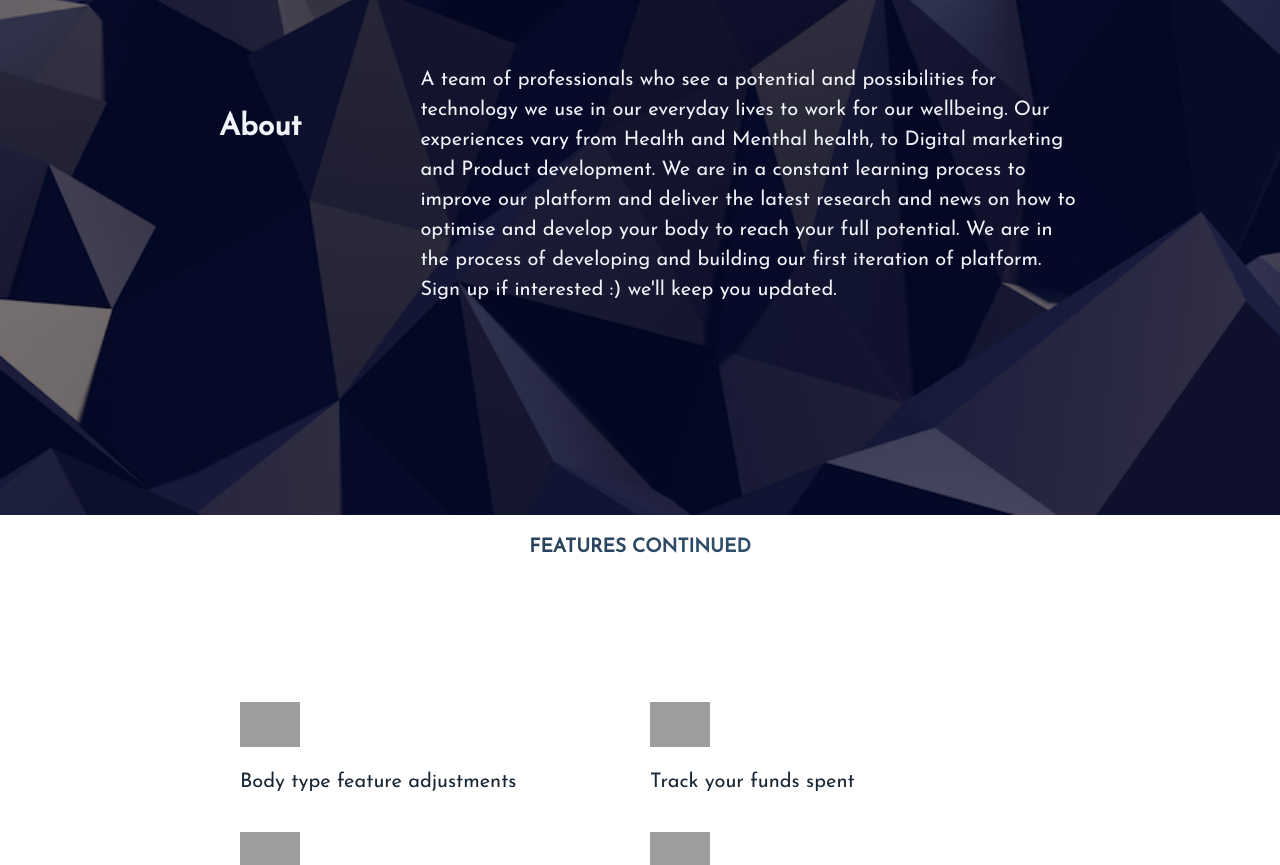
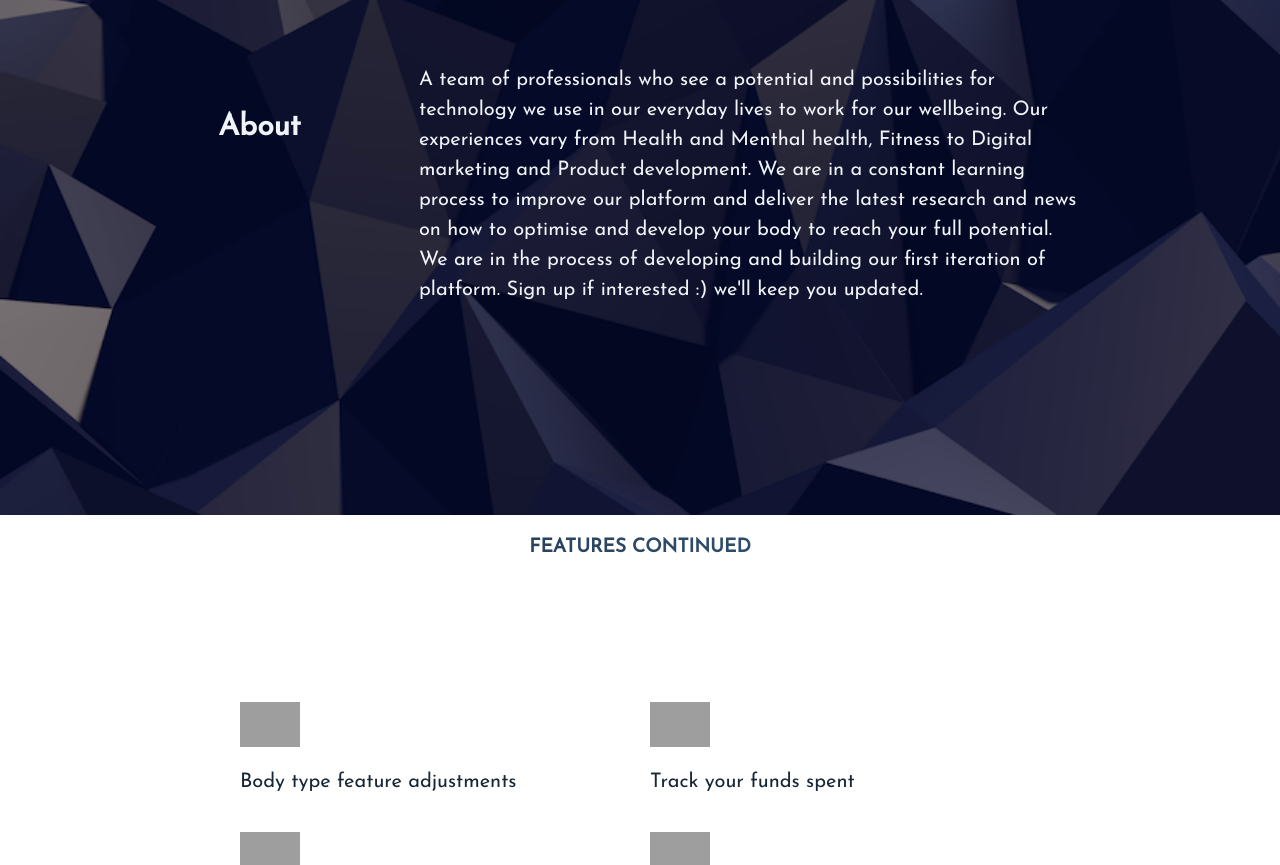
Before and after one commit to linardsb/landing-page, a Gatsby site: page / in a window 1280 px wide. Shown: the part 3114-3979 px from the top of the page. Built offline with nearby package versions, Linux system fonts and the light colour scheme; Gatsby itself is replaced by a stand-in of ours; grey boxes are pictures that could not be loaded; a web font is replaced by a local one.

Commit message:
added content to index.js

```diff
--- a/src/pages/index.js
+++ b/src/pages/index.js
@@ -110,7 +110,7 @@ const IndexPage = () => (
     title="About"
     text="A team of professionals who see a potential and possibilities for
     technology we use in our everyday lives to work for our wellbeing. Our experiences vary from
-    Health and Menthal health, to Digital marketing and Product development. We are in a constant
+    Health and Menthal health, Fitness to Digital marketing and Product development. We are in a constant
     learning process to improve our platform and deliver the latest research and news on how to optimise
     and develop your body to reach your full potential. We are in the process of developing and building our
     first iteration of platform. Sign up if interested :) we'll keep you updated. "></Section>
@@ -135,6 +135,7 @@ export const query = graphql`
       siteMetadata {
         title
         description
+        author
       }
     }
   }
```
